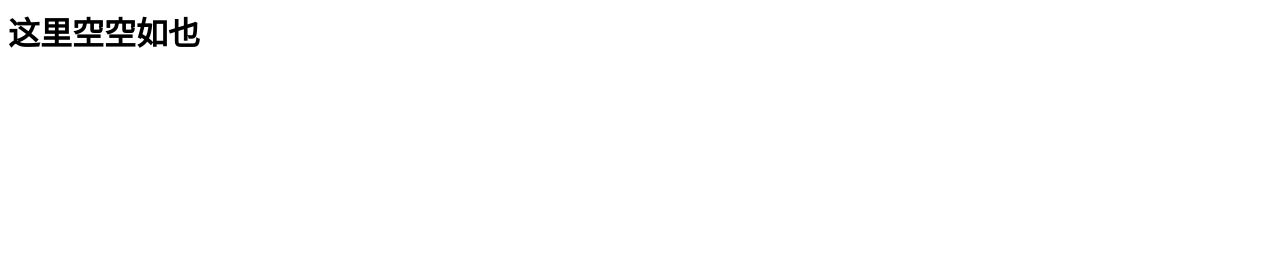
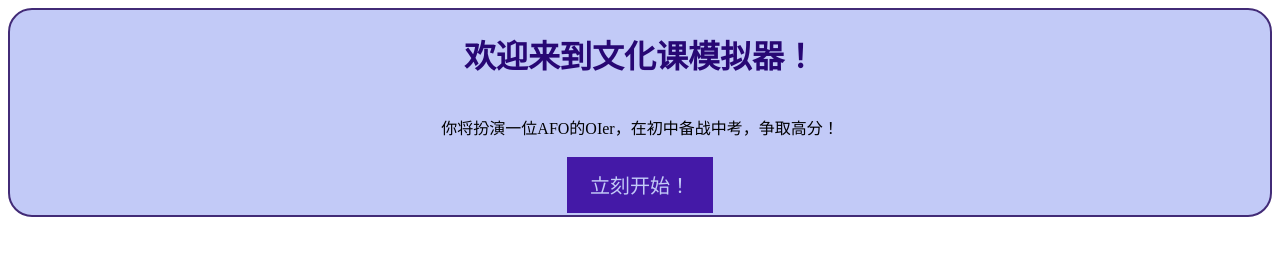
Before and after one commit to zack1219happy/whkmnq, a plain HTML site: page index.html in a window 1280 px wide. Drawn offline with Linux system fonts and the light colour scheme.

Commit message:
index.html

```diff
--- a/index.html
+++ b/index.html
@@ -1 +1,47 @@
-<h1>这里空空如也</h1>
+<!DOCTYPE html>
+<html>
+    <head>
+        <meta charset="utf-8">
+        <title>文化课模拟器</title>
+        <style type="text/css">
+            #begin_page
+            {
+                background-color:rgb(194, 202, 247);
+				border-radius:24px;
+				border-style:solid;
+				border-width:2px;
+				border-color:rgb(66, 43, 119);
+				display:flex;
+				justify-content:center;
+				flex-direction: column;
+            }
+			#welcome
+			{
+				text-align:center;
+				color:rgb(40, 7, 116);
+			}
+			#introduction
+			{
+				text-align:center;
+			}
+			#begin_button
+			{
+				margin:auto;
+				width:150px;
+				height:60px;
+				border:solid 2px;
+				text-align:center;
+				color:rgb(194, 202, 247);
+				font-size:20px;
+				background-color:rgb(68, 25, 167);
+			}
+        </style>
+    </head>
+    <body>
+        <div id="begin_page">
+            <h1 id="welcome">欢迎来到文化课模拟器！</h1>
+            <p id="introduction">你将扮演一位AFO的OIer，在初中备战中考，争取高分！</p>
+				<button id="begin_button">立刻开始！</button>
+		</div>
+    </body>
+</html>
```
